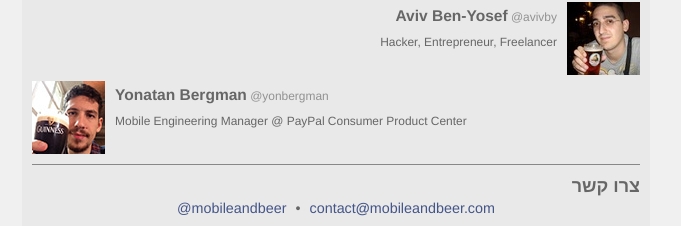
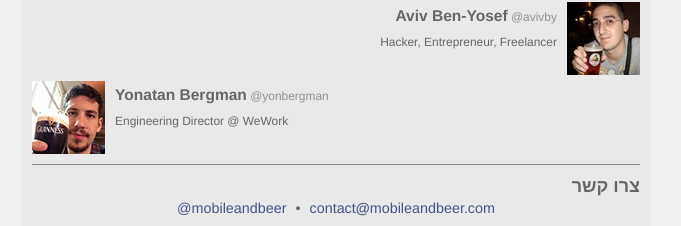
Before and after one commit to yonbergman/mobileandbeer-site, a Jekyll site: the page built from index.html, in a window 1280 px wide. Shown: the part 1866-2092 px from the top of the page, without its empty margins (304-985 px from the left). Built offline with Jekyll 4.4.1, drawn with Linux system fonts in a browser that asks for light colours; nearby versions of some CDN libraries; some web fonts are replaced.

Commit message:
Update default.html

```diff
--- a/_layouts/default.html
+++ b/_layouts/default.html
@@ -53,7 +53,7 @@
                     <div class='info'>
                         <strong>Yonatan Bergman</strong>
                         <a href='https://twitter.com/yonbergman'>@yonbergman</a>
-                        <p class='blurb'>Mobile Engineering Manager @ PayPal Consumer Product Center</p>
+                        <p class='blurb'>Engineering Director @ WeWork</p>
                     </div>
                 </div>
             </div>
```
